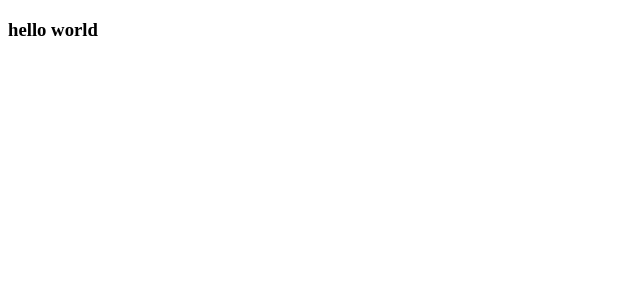
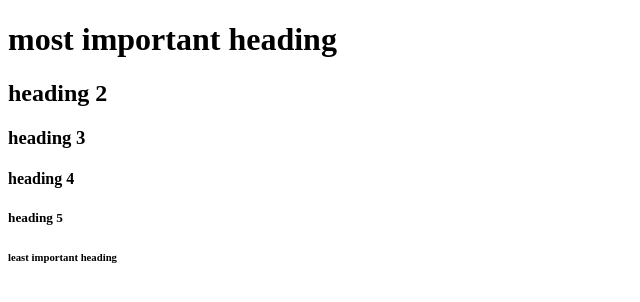
Before and after one commit to sbasdgi/first-project, a plain HTML site: page index.html in a window 1280 px wide. Shown: the whole page, without its empty margins (0-640 px from the left). Drawn offline with Linux system fonts and the light colour scheme.

Commit message:
افزودن هدینگ

```diff
--- a/index.html
+++ b/index.html
@@ -4,8 +4,23 @@
     <title>پروژه کلاس تابستانه</title>
 </head>
     <body>
+        <h1>
+            most important heading
+        </h1>
+        <h2>
+            heading 2
+        </h2>
         <h3>
-            hello world
+            heading 3
         </h3>
+        <h4>
+            heading 4
+        </h4>
+        <h5>
+            heading 5
+        </h5>
+        <h6>
+            least important heading
+        </h6>
     </body>
 </html>
```
